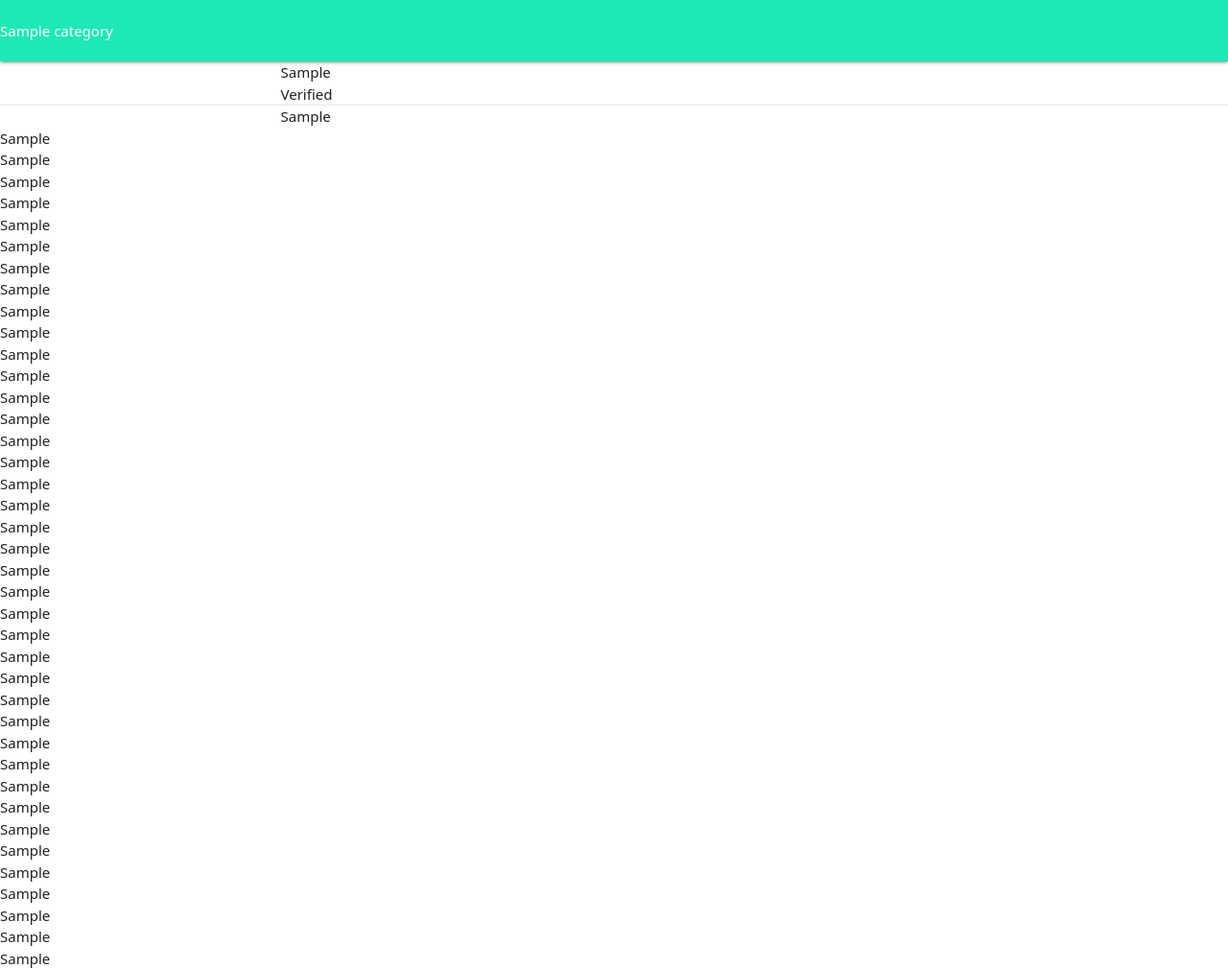
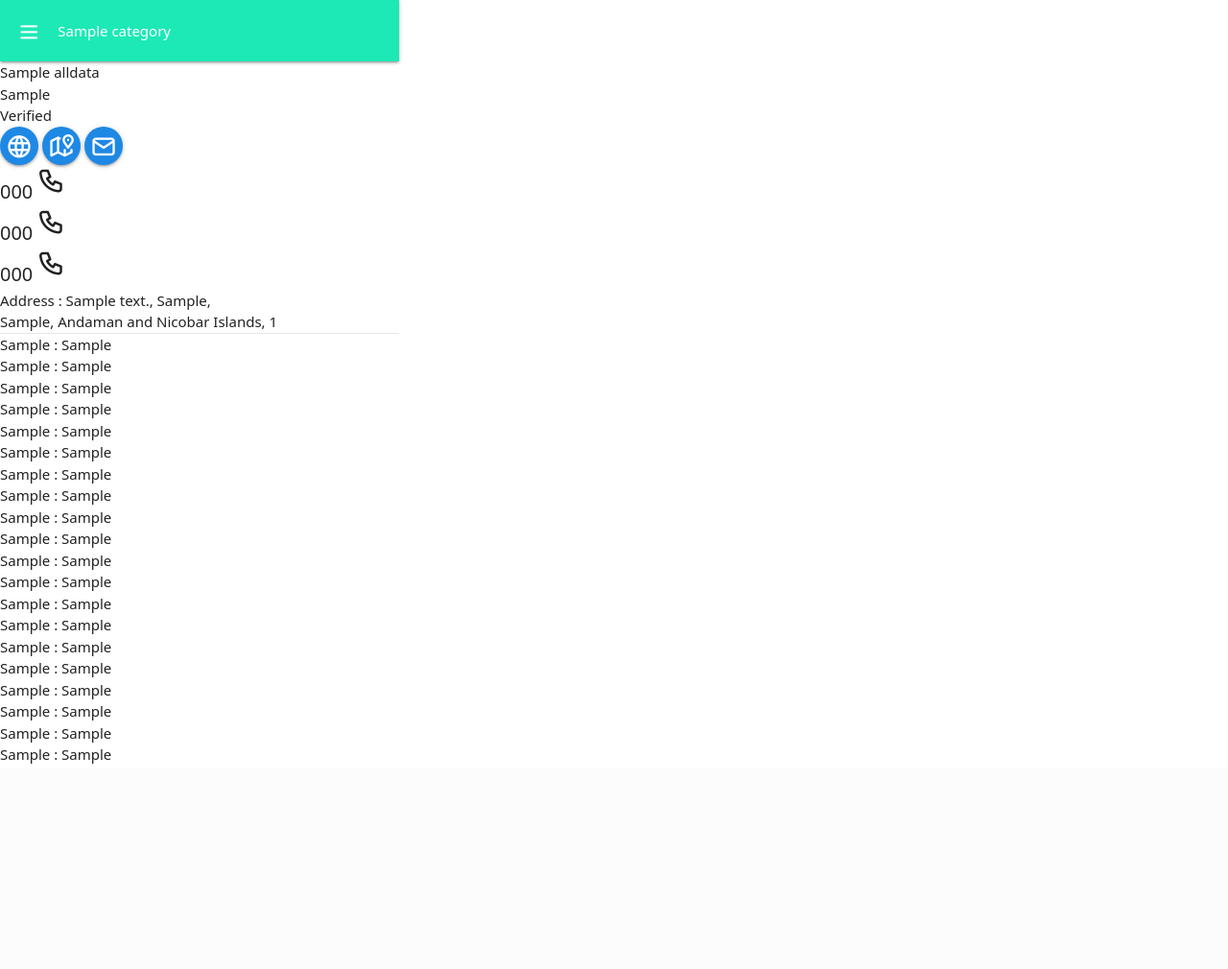
Before and after one commit to kaustubha-chaturvedi/Covid_help_group_django, a Django app: page /detailpage/1/1 in a window 1280 px wide. Shown: the whole page at 96% size. After the commit the page ends 796 px from the top, so only its background shows below. Run offline with Django 3.2, Linux system fonts and the light colour scheme; tables that the repository leaves empty hold one stand-in row (values such as "Sample post"); style sheets or scripts are compiled from the project's sources; some web fonts are replaced.

Commit message:
completed

```diff
--- a/CHP/static/css/style.css
+++ b/CHP/static/css/style.css
@@ -16,3 +16,12 @@
 .ti-9x{font-size: 9em!important;}
 .ti-10x{font-size: 10em!important;}
 /* tabler resizing option */
+
+@media (min-width:416px) {
+    .desktopOrPhone{
+        max-width: 416px!important;
+    }
+    .sidenav-trigger{
+        display: block!important;
+    }
+}
--- a/CHP/templates/base.html
+++ b/CHP/templates/base.html
@@ -12,7 +12,7 @@
     <link rel="stylesheet" href="{% static 'css/tabler-icons.min.css' %}">
     <title>ICGH</title>
 </head>
-<body>
+<body class="desktopOrPhone">
     {% include 'partials/nav.html' %}
     <script>
         document.querySelector('a[id="appTitle"]').innerHTML="{% block navTitle %}{% endblock navTitle %}"
@@ -20,7 +20,7 @@
     {% block body %}{% endblock body %}
     <script src="{% static 'js/materialize.min.js' %}"></script>
 </body>
-<footer style="position: fixed!important;" class="bottom-0 w-full z-50">
+<footer style="position: fixed!important;" class="bottom-0 desktopOrPhone w-full z-50">
 {% block footer %}{% endblock footer %}
 </footer>
 </html>
--- a/CHP/templates/detailPage.html
+++ b/CHP/templates/detailPage.html
@@ -2,78 +2,188 @@
 {% block navTitle %}{{data.category.name}}{% endblock navTitle %}
 {% block body %}
 <div class="grid grid-cols-3 gap-4 text-center">
-    <p class="col-span-2 py-4 mx-4 text-4xl text-left break-all">{{data.field1}}</p>
+    <p class="col-span-2 py-4 mx-4 text-3xl text-left">{{data.name}}<br><span class="text-base">{{data.landmark}}</span></p>
     {% if data.is_verified %}
     <div class="py-6 mx-4">
-        <p class="bg-green-400 p-1 rounded-full border-4 font-semibold border-green-600">Verified</p>
+        <p class="bg-green-300 p-1 rounded-full font-semibold">Verified</p>
     </div>
     {% else %}
     <div class="py-6 mx-4">
-        <p class="bg-red-400 p-1 rounded-full font-semibold border-green-600">Not Verified</p>
+        <p class="bg-red-300 p-1 rounded-full font-semibold">Not Verified</p>
     </div>
     {% endif %}
 </div>
-<hr class="border-2 border-white bg-clip-padding">
 <section>
-<div class="mx-auto my-auto">
-<div class="box-border h-100 w-50 display: flex; p-4 border-4 border-blue-200 ">
-    <div class="grid grid-cols-2 gap-4 mt-4">
-        <div>
-        <p class="text-lg ...">
-            <p class="text-center mt-4">{{data.category.field1}}</p>
-            <p class="text-center mt-4">{{data.category.field2}}</p>
-            <p class="text-center mt-4">{{data.category.field3}}</p>
-            <p class="text-center mt-4">{{data.category.field4}}</p>
-            <p class="text-center mt-4">{{data.category.field5}}</p>
-            <p class="text-center mt-4">{{data.category.field6}}</p>
-            <p class="text-center mt-4">{{data.category.field7}}</p>
-            <p class="text-center mt-4">{{data.category.field8}}</p>
-            <p class="text-center mt-4">{{data.category.field9}}</p>
-            <p class="text-center mt-4">{{data.category.field10}}</p>
-            <p class="text-center mt-4">{{data.category.field11}}</p>
-            <p class="text-center mt-4">{{data.category.field12}}</p>
-            <p class="text-center mt-4">{{data.category.field13}}</p>
-            <p class="text-center mt-4">{{data.category.field14}}</p>
-            <p class="text-center mt-4">{{data.category.field15}}</p>
-            <p class="text-center mt-4">{{data.category.field16}}</p>
-            <p class="text-center mt-4">{{data.category.field17}}</p>
-            <p class="text-center mt-4">{{data.category.field18}}</p>
-            <p class="text-center mt-4">{{data.category.field19}}</p>
-            <p class="text-center mt-4">{{data.category.field20}}</p>
-            <p class="text-center mt-4">{{data.category.field21}}</p>
-            <p class="text-center mt-4">{{data.category.field22}}</p>
-            <p class="text-center mt-4">{{data.category.field23}}</p>
-            <p class="text-center my-4">{{data.category.field24}}</p>
+<div class="flex flex-row mx-2">
+    {% if data.website %}
+    <a target="_blank" href="{{data.website}}" class="btn-floating waves-effect waves-light blue darken-1 ml-2 my-2" style="text-transform:none!important;">
+        <i class="ti ti-2x ti-world"></i>
+    </a>
+    {% endif %}
+    {% if data.mapUrl %}
+    <a target="_blank" href="{{data.mapUrl}}" class="btn-floating waves-effect waves-light blue darken-1 ml-2 my-2" style="text-transform:none!important;">
+        <i class="ti ti-2x ti-map-2"></i>
+    </a>
+    {% endif %}
+    {% if data.email %}
+    <a target="_blank" href="mailto:{{data.email}}" class="btn-floating waves-effect waves-light blue darken-1 ml-2 my-2" style="text-transform:none!important;">
+        <i class="ti ti-2x ti-mail"></i>
+    </a>
+    {% endif %}
+</div>
+<div class="m-2">
+    {% if data.phone1 %}
+        <div class="border-2 border-green-400 rounded-xl p-2 my-2 w-full">
+            <a href="tel:{{data.phone1}}" class="flex flex-row justify-between">
+            <span class="text-black mx-4 ti-lg font-semibold">{{data.phone1}}</span>
+            <i class="ti ti-2x ti-phone mx-4"></i>
+            </a>
         </div>
-        <div class="border-l-2 border-white">
-            <p class="text-center font-semibold mt-4">{{data.field1}}</p>
-            <p class="text-center font-semibold mt-4">{{data.field2}}</p>
-            <p class="text-center font-semibold mt-4">{{data.field3}}</p>
-            <p class="text-center font-semibold mt-4">{{data.field4}}</p>
-            <p class="text-center font-semibold mt-4">{{data.field5}}</p>
-            <p class="text-center font-semibold mt-4">{{data.field6}}</p>
-            <p class="text-center font-semibold mt-4">{{data.field7}}</p>
-            <p class="text-center font-semibold mt-4">{{data.field8}}</p>
-            <p class="text-center font-semibold mt-4">{{data.field9}}</p>
-            <p class="text-center font-semibold mt-4">{{data.field10}}</p>
-            <p class="text-center font-semibold mt-4">{{data.field11}}</p>
-            <p class="text-center font-semibold mt-4">{{data.field12}}</p>
-            <p class="text-center font-semibold mt-4">{{data.field13}}</p>
-            <p class="text-center font-semibold mt-4">{{data.field14}}</p>
-            <p class="text-center font-semibold mt-4">{{data.field15}}</p>
-            <p class="text-center font-semibold mt-4">{{data.field16}}</p>
-            <p class="text-center font-semibold mt-4">{{data.field17}}</p>
-            <p class="text-center font-semibold mt-4">{{data.field18}}</p>
-            <p class="text-center font-semibold mt-4">{{data.field19}}</p>
-            <p class="text-center font-semibold mt-4">{{data.field20}}</p>
-            <p class="text-center font-semibold mt-4">{{data.field21}}</p>
-            <p class="text-center font-semibold mt-4">{{data.field22}}</p>
-            <p class="text-center font-semibold mt-4">{{data.field23}}</p>
-            <p class="text-center font-semibold my-4">{{data.field24}}</p>
-            </p>
+    {% endif %}
+    {% if data.phone2 %}
+        <div class="border-2 border-green-400 rounded-xl p-2 my-2 w-full">
+            <a href="tel:{{data.phone2}}" class="flex flex-row justify-between">
+            <span class="text-black mx-4 ti-lg font-semibold">{{data.phone2}}</span>
+            <i class="ti ti-2x ti-phone mx-4"></i>
+            </a>
         </div>
-    </div>
-    </div>
+    {% endif %}
+    {% if data.phone3 %}
+        <div class="border-2 border-green-400 rounded-xl p-2 my-2 w-full">
+            <a href="tel:{{data.phone3}}" class="flex flex-row justify-between">
+            <span class="text-black mx-4 ti-lg font-semibold">{{data.phone3}}</span>
+            <i class="ti ti-2x ti-phone mx-4"></i>
+            </a>
+        </div>
+    {% endif %}
 </div>
+<p class="m-4">
+    <span class="font-semibold">Address :</span>
+    {{data.address}}, {{data.landmark}},
+    <br>{{data.city}}, {{data.get_state_display}}, {{data.pincode}}
+</p>
+</section>
+<hr>
+<section id="dynamic_fields">
+    {% if data.field1 %}
+    <p class="m-4">
+        <span class="font-semibold">{{data.category.field1}} :</span>
+        {{data.field1}}
+    </p>
+    {% endif %}
+    {% if data.field2 %}
+    <p class="m-4">
+        <span class="font-semibold">{{data.category.field2}} :</span>
+        {{data.field2}}
+    </p>
+    {% endif %}
+    {% if data.field3 %}
+    <p class="m-4">
+        <span class="font-semibold">{{data.category.field3}} :</span>
+        {{data.field3}}
+    </p>
+    {% endif %}
+    {% if data.field4 %}
+    <p class="m-4">
+        <span class="font-semibold">{{data.category.field4}} :</span>
+        {{data.field4}}
+    </p>
+    {% endif %}
+    {% if data.field5 %}
+    <p class="m-4">
+        <span class="font-semibold">{{data.category.field5}} :</span>
+        {{data.field5}}
+    </p>
+    {% endif %}
+    {% if data.field6 %}
+    <p class="m-4">
+        <span class="font-semibold">{{data.category.field6}} :</span>
+        {{data.field6}}
+    </p>
+    {% endif %}
+    {% if data.field7 %}
+    <p class="m-4">
+        <span class="font-semibold">{{data.category.field7}} :</span>
+        {{data.field7}}
+    </p>
+    {% endif %}
+    {% if data.field8 %}
+    <p class="m-4">
+        <span class="font-semibold">{{data.category.field8}} :</span>
+        {{data.field8}}
+    </p>
+    {% endif %}
+    {% if data.field9 %}
+    <p class="m-4">
+        <span class="font-semibold">{{data.category.field9}} :</span>
+        {{data.field9}}
+    </p>
+    {% endif %}
+    {% if data.field10 %}
+    <p class="m-4">
+        <span class="font-semibold">{{data.category.field10}} :</span>
+        {{data.field10}}
+    </p>
+    {% endif %}
+    {% if data.field11 %}
+    <p class="m-4">
+        <span class="font-semibold">{{data.category.field11}} :</span>
+        {{data.field11}}
+    </p>
+    {% endif %}
+    {% if data.field12 %}
+    <p class="m-4">
+        <span class="font-semibold">{{data.category.field12}} :</span>
+        {{data.field12}}
+    </p>
+    {% endif %}
+    {% if data.field13 %}
+    <p class="m-4">
+        <span class="font-semibold">{{data.category.field13}} :</span>
+        {{data.field13}}
+    </p>
+    {% endif %}
+    {% if data.field14 %}
+    <p class="m-4">
+        <span class="font-semibold">{{data.category.field14}} :</span>
+        {{data.field14}}
+    </p>
+    {% endif %}
+    {% if data.field15 %}
+    <p class="m-4">
+        <span class="font-semibold">{{data.category.field15}} :</span>
+        {{data.field15}}
+    </p>
+    {% endif %}
+    {% if data.field16 %}
+    <p class="m-4">
+        <span class="font-semibold">{{data.category.field16}} :</span>
+        {{data.field16}}
+    </p>
+    {% endif %}
+    {% if data.field17 %}
+    <p class="m-4">
+        <span class="font-semibold">{{data.category.field17}} :</span>
+        {{data.field17}}
+    </p>
+    {% endif %}
+    {% if data.field18 %}
+    <p class="m-4">
+        <span class="font-semibold">{{data.category.field18}} :</span>
+        {{data.field18}}
+    </p>
+    {% endif %}
+    {% if data.field19 %}
+    <p class="m-4">
+        <span class="font-semibold">{{data.category.field19}} :</span>
+        {{data.field19}}
+    </p>
+    {% endif %}
+    {% if data.field20 %}
+    <p class="m-4">
+        <span class="font-semibold">{{data.category.field20}} :</span>
+        {{data.field20}}
+    </p>
+    {% endif %}
 </section>
 {% endblock body %}
--- a/CHP/templates/home.html
+++ b/CHP/templates/home.html
@@ -1,7 +1,7 @@
 {% extends 'base.html' %}
 {% block navTitle %}ICHG{% endblock navTitle %}
 {% block body %}
-<div class="hero mx-auto hide-on-large-only bg-white w-100 py-4 sticky z-40">
+<div class="hero mx-auto desktopOrPhone bg-white w-100 py-4 sticky z-40">
     <img class="rounded-2xl w-4/5 mx-auto object-contain shadow-lg" src="https://images.moneycontrol.com/static-mcnews/2021/04/Modi-770x433.jpg" alt="">
 </div>
 <script>
@@ -26,7 +26,7 @@
 {% endblock body %}
 
 {% block footer %}
-<div class="flex hide-on-large-only h-full items-center justify-around teal accent-3 p-2">
+<div class="flex h-full items-center justify-around teal accent-3 p-2">
     <a href="#" class="no-underline text-center text-black">
         <i class="ti ti-2x ti-home"></i>
         <br>
--- a/CHP/templates/partials/nav.html
+++ b/CHP/templates/partials/nav.html
@@ -4,11 +4,6 @@
       <a href="#" data-target="mobile-demo" class="sidenav-trigger text-black"><i class="ti ti-menu-2"></i></a>
       <a href="#!" id="appTitle" class="text-2xl text-black md:px-4">ICHG</a>
       </div>
-      <ul class="hide-on-med-and-down p-4">
-          <li class="font-semibold"><a href="/">Home</a></li>
-          <li class="font-semibold"><a href="/dashboard">Dashboard</a></li>
-          <li class="font-semibold"><a href="/changeprof">My Account</a></li>
-      </ul>
     </div>
   </nav>
 
@@ -19,8 +14,10 @@
         </div>
         <div id="topnav">
             <li><a class="font-semibold" href="/">Home</a></li>
+            {% if request.user.is_authenticated %}
             <li><a class="font-semibold" href="/dashboard">Dashboard</a></li>
             <li><a class="font-semibold" href="/changeprof">My Account</a></li>
+            {% endif %}
         </div>
     </div>
     <div>
```
